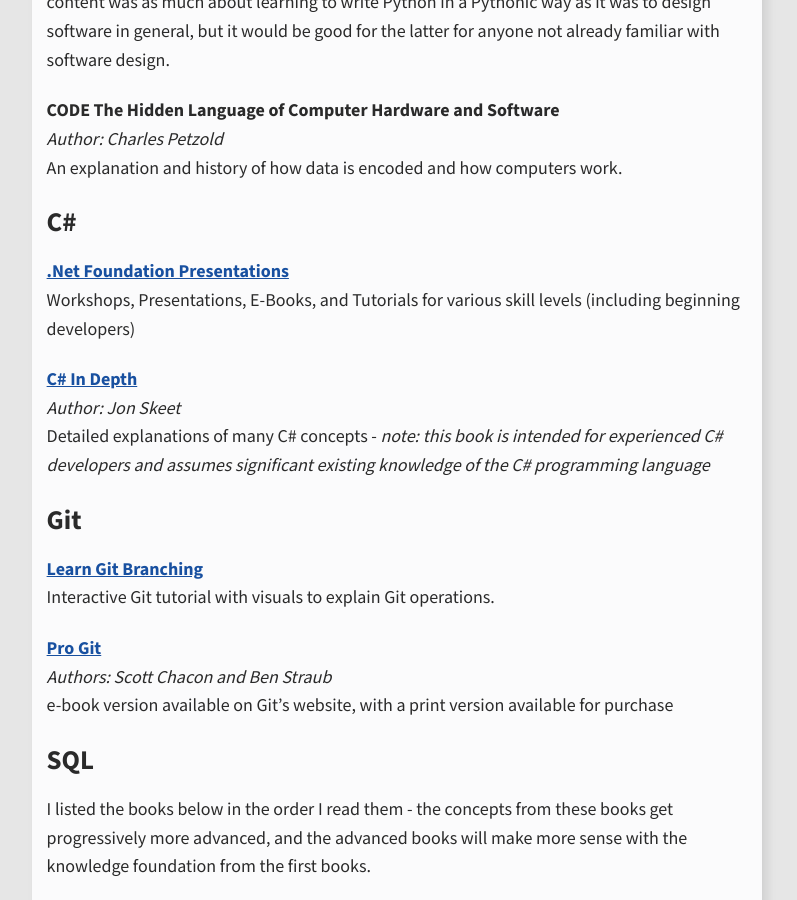
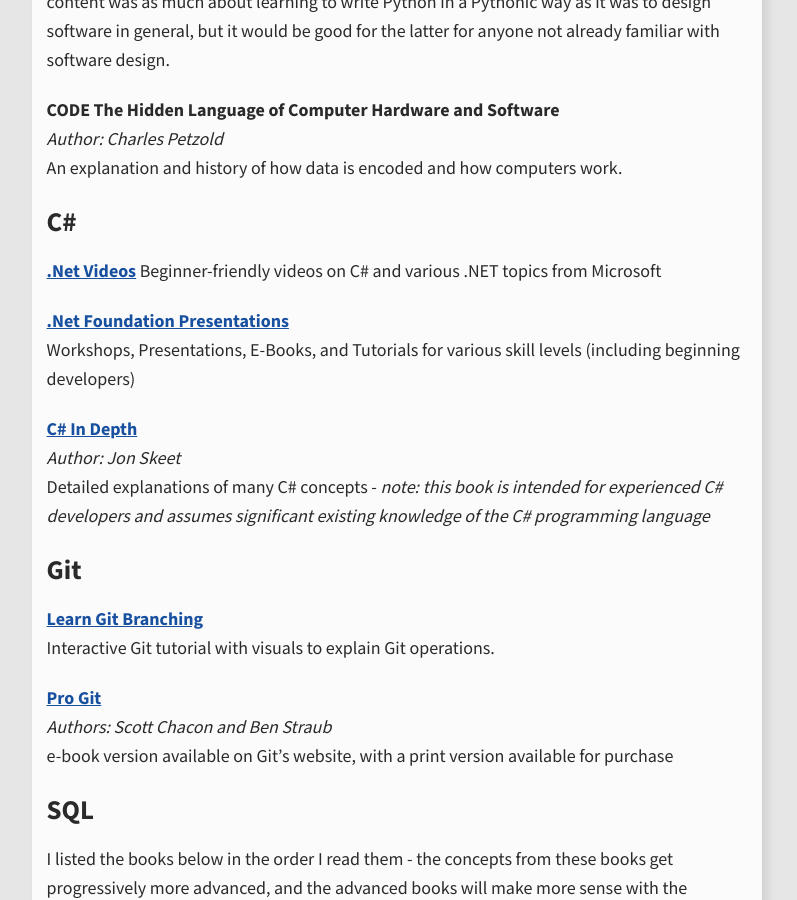
Before and after one commit to ShawnPence/shawnpence.github.io, a Jekyll site: the page built from resources.md, in a window 1280 px wide and 900 px high, scrolled down 887 px. Shown: the whole window, without its empty margins (243-1040 px from the left). Built offline with Jekyll 4.4.1, drawn with Linux system fonts in a browser that asks for light colours.

Commit message:
add .net videos

```diff
--- a/resources.md
+++ b/resources.md
@@ -30,6 +30,9 @@
 An explanation and history of how data is encoded and how computers work.
 
 ## C#<a name="CSharp"></a>
+
+**[.Net Videos](https://dotnet.microsoft.com/learn/videos)**
+Beginner-friendly videos on C# and various .NET topics from Microsoft
 
 **[.Net Foundation Presentations](https://presentations.dotnetfoundation.org/)**<br>
 Workshops, Presentations, E-Books, and Tutorials for various skill levels (including beginning developers)
```
